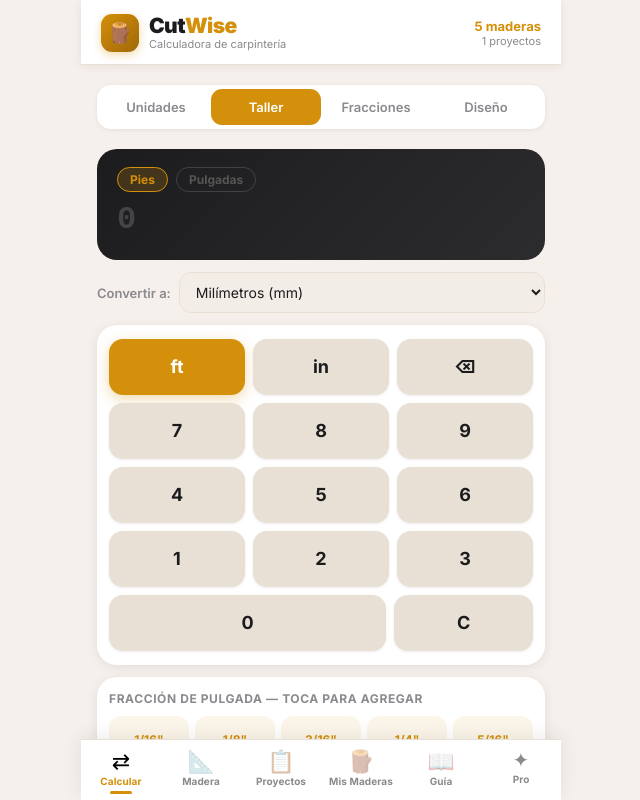
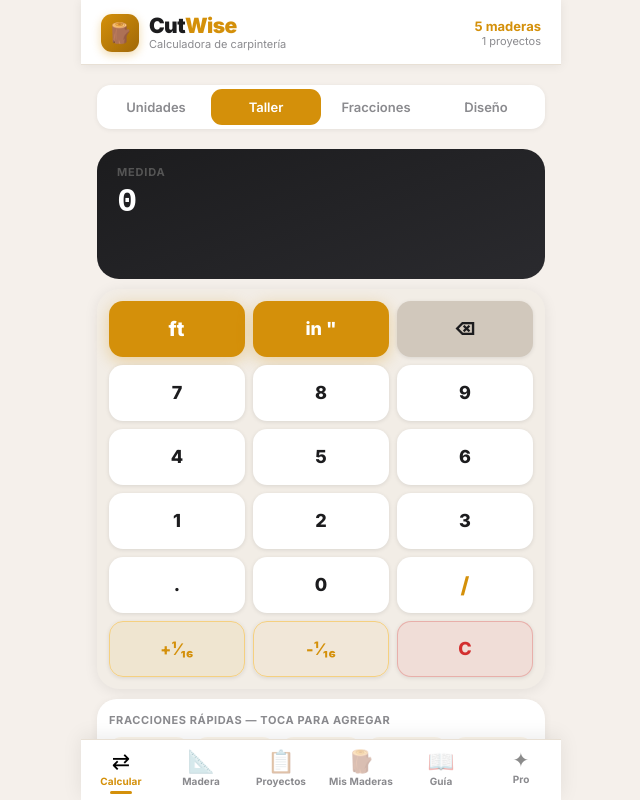
Before and after one commit to viniciomelendez-coder/cutwise, a React (Vite) app: page / in a window 1280 px wide. Both pictures are taken after a click on the button "Taller". Shown: the top 800 px of the page, without its empty margins (319-959 px from the left). Built offline with nearby package versions, Linux system fonts and the light colour scheme; a web font is replaced by a local one.

Commit message:
Update App.jsx

```diff
--- a/src/App.jsx
+++ b/src/App.jsx
@@ -358,198 +358,266 @@ function ResultBox({res,from,to,val}){
   );
 }
 
-// ── MODO TALLER — Calculadora tipo profesional ───────────────
-// Estado de la calculadora: ft / in / num / frac
-// Flujo: presionas dígitos → ft o in → fracción opcional → resultado live
+// ── MODO TALLER — Calculadora profesional ────────────────────
+// Flujo: número → unidad (confirma) → número → unidad → fracción → =
+// Ej: 6 → [ft] → 5 → [in] → [+1/16 x3] → [=]
+// Ej: 3 → [/] → 16 → [in] para fracción manual
 function WorkshopMode(){
-  // Acumuladores
-  const[ftVal,  setFtVal]  = useState("");   // valor de pies actual
-  const[inVal,  setInVal]  = useState("");   // valor de pulgadas actual
-  const[numBuf, setNumBuf] = useState("");   // buffer numérico activo
-  const[fracAdd,setFracAdd]= useState(0);    // fracción seleccionada en pulgadas
-  const[to,     setTo]     = useState("mm");
-  const[mode,   setMode]   = useState("ft"); // "ft" | "in"  — qué unidad está editando
-
-  // Construye el display visual de la medida
-  function buildDisplay(){
-    const parts=[];
-    const f=ftVal||"0";
-    const i=inVal||"0";
-    const fr=fracAdd>0?` ${fracAdd<1?fracAdd*16+"/16":fracAdd+""}`:""
-    if(ftVal)  parts.push(`${f} ft`);
-    if(inVal)  parts.push(`${i}${fr}"`);
-    else if(fracAdd>0&&!inVal) parts.push(`${fr.trim()}`);
-    return parts.length?parts.join(" — "):"0";
-  }
-
-  // Calcula el total en pulgadas decimales
-  function totalInches(){
-    const f=parseFloat(ftVal)||0;
-    const i=parseFloat(inVal)||0;
-    return f*12 + i + fracAdd;
-  }
-
-  const total=totalInches();
-  const hasVal=total>0;
-  const res=hasVal?cvt(total,"in",to):null;
-
-  // Presionar un dígito
-  function pressDigit(d){
-    if(mode==="ft"){
-      const next=(ftVal+d).replace(/^0+/,"")||"0";
-      setFtVal(next==="0"?"":next);
+  const[buf,    setBuf]  = useState("");  // buffer activo (dígitos)
+  const[ftVal,  setFtVal]= useState(0);   // pies confirmados
+  const[inVal,  setInVal]= useState(0);   // pulgadas enteras confirmadas
+  const[fracN,  setFracN]= useState(0);   // numerador fracción acumulada (16avos)
+  const[slashOn,setSlash]= useState(false);// modo fracción manual: num/den
+  const[fracDen,setFracDen]=useState("");  // denominador manual
+  const[fracNum,setFracNum]=useState("");  // numerador manual
+  const[to,     setTo]   = useState("mm");
+  const[entered, setEntered]=useState(false); // si ya se presionó = al menos una vez
+
+  // ── Dígito ─────────────────────────────────────────────────
+  function digit(d){
+    if(slashOn){
+      setFracDen(v=>(v+d).replace(/^0+/,"")||d);
     } else {
-      const next=(inVal+d).replace(/^0+/,"")||"0";
-      setInVal(next==="0"?"":next);
+      setBuf(v=>{
+        if(v==="0") return d;
+        return (v+d).slice(0,6);
+      });
     }
   }
 
-  // Borrar último dígito
+  // ── Confirmar pies ──────────────────────────────────────────
+  function confirmFt(){
+    const n=parseFloat(buf)||0;
+    if(n>0) setFtVal(n);
+    setBuf(""); setSlash(false); setFracDen(""); setFracNum("");
+  }
+
+  // ── Confirmar pulgadas ──────────────────────────────────────
+  function confirmIn(){
+    if(slashOn){
+      // fracción manual: fracNum / fracDen
+      const n=parseFloat(fracNum)||0;
+      const d=parseFloat(fracDen)||1;
+      setFracN(Math.round((n/d)*16)); // convertir a 16avos
+      setSlash(false); setFracDen(""); setFracNum(""); setBuf("");
+    } else {
+      const n=parseFloat(buf)||0;
+      if(n>0) setInVal(n);
+      setBuf(""); setSlash(false);
+    }
+  }
+
+  // ── Slash: iniciar fracción manual ──────────────────────────
+  function slash(){
+    // buf tiene el numerador ya escrito
+    setFracNum(buf||"1");
+    setBuf("");
+    setFracDen("");
+    setSlash(true);
+  }
+
+  // ── +1/16 acumulador ────────────────────────────────────────
+  function addSixteenth(){ setFracN(v=>v+1); }
+  function subSixteenth(){ setFracN(v=>Math.max(0,v-1)); }
+
+  // ── Fracciones rápidas (set directo en 16avos) ───────────────
+  function setFrac16(n16){ setFracN(v=>v===n16?0:n16); }
+
+  // ── Borrar ──────────────────────────────────────────────────
   function backspace(){
-    if(mode==="ft") setFtVal(v=>v.slice(0,-1));
-    else            setInVal(v=>v.slice(0,-1));
+    if(slashOn){ setFracDen(v=>v.slice(0,-1)); return; }
+    if(buf) { setBuf(v=>v.slice(0,-1)); return; }
+    // si buf vacío, borra en orden inverso
+    if(fracN>0){ setFracN(0); return; }
+    if(inVal>0){ setInVal(0); return; }
+    if(ftVal>0){ setFtVal(0); return; }
   }
 
-  // Limpiar todo
+  // ── Limpiar todo ────────────────────────────────────────────
   function clearAll(){
-    setFtVal(""); setInVal(""); setNumBuf("");
-    setFracAdd(0); setMode("ft");
+    setBuf(""); setFtVal(0); setInVal(0); setFracN(0);
+    setSlash(false); setFracDen(""); setFracNum(""); setEntered(false);
   }
 
-  // Cambiar a modo in
-  function pressFt(){ setMode("ft"); }
-  function pressIn(){ setMode("in"); }
-
-  // Seleccionar fracción — toggle
-  function pressFrac(f){
-    setFracAdd(prev=>prev===f?0:f);
-    setMode("in");
+  // ── Calcular total ──────────────────────────────────────────
+  const fracInches = fracN/16;
+  const totalIn    = ftVal*12 + inVal + fracInches;
+  const hasVal     = totalIn>0;
+  const res        = hasVal ? cvt(totalIn,"in",to) : null;
+
+  // ── Display de la medida construida ─────────────────────────
+  function displayStr(){
+    const parts=[];
+    if(ftVal>0) parts.push(`${ftVal} ft`);
+    if(inVal>0||fracN>0){
+      let s=inVal>0?`${inVal}`:"";
+      if(fracN>0){
+        // simplify fraction
+        const g=gcd(fracN,16);
+        s+=(s?" ":"")+`${fracN/g}/${16/g}"`;
+      } else { s+='"'; }
+      parts.push(s);
+    }
+    return parts.length ? parts.join(" ") : "0";
   }
 
-  // Estilo de botón base
-  function btn(label, onPress, opts={}){
-    const{big,accent,dark,active,small}=opts;
+  // ── Display del buffer activo ────────────────────────────────
+  function bufDisplay(){
+    if(slashOn) return fracNum+(fracDen?`/${fracDen}`:"/_");
+    return buf||"";
+  }
+
+  // ── Botón helper ────────────────────────────────────────────
+  function Btn({label, onPress, amber, gray, active, small, wide, style:st}){
     return(
-      <button key={label} onPointerDown={e=>{e.preventDefault();onPress();}}
+      <button onPointerDown={e=>{e.preventDefault();onPress();}}
         style={{
-          height: big?72:56, borderRadius:14,
-          fontSize: small?13:big?22:18,
-          fontWeight:700, border:"none", cursor:"pointer",
-          background: active?C.amber:accent?C.amber:dark?"#2C2C2E":"#E8E0D5",
-          color: active||accent?C.white:dark?"#EDE8DC":C.ink1,
-          boxShadow: active||accent?`0 4px 14px ${C.amber}55`:"0 1px 3px rgba(0,0,0,0.08)",
-          transition:"all .1s", display:"flex", alignItems:"center",
-          justifyContent:"center", lineHeight:1, userSelect:"none",
-          WebkitUserSelect:"none",
+          borderRadius:14, border:"none", cursor:"pointer",
+          fontWeight:800, lineHeight:1,
+          userSelect:"none", WebkitUserSelect:"none",
+          display:"flex", alignItems:"center", justifyContent:"center",
+          fontSize: small?13:wide?17:18,
+          height: wide?64:56,
+          background: active||amber ? C.amber : gray ? "#D1C8BC" : C.white,
+          color: active||amber ? C.white : C.ink1,
+          boxShadow: active||amber ? `0 4px 16px ${C.amber}55` : "0 1px 4px rgba(0,0,0,0.1)",
+          transition:"transform .08s, box-shadow .08s",
+          ...(st||{}),
         }}>
         {label}
       </button>
     );
   }
 
-  const FRACS=[
-    [1/16,"1/16\""],[1/8,"1/8\""],[3/16,"3/16\""],[1/4,"1/4\""],
-    [5/16,"5/16\""],[3/8,"3/8\""],[7/16,"7/16\""],[1/2,"1/2\""],
-    [9/16,"9/16\""],[5/8,"5/8\""],[11/16,"11/16\""],[3/4,"3/4\""],
-    [13/16,"13/16\""],[7/8,"7/8\""],[15/16,"15/16\""],
+  const QUICK_FRACS=[
+    [1,"1/16\""],[2,"1/8\""],[3,"3/16\""],[4,"1/4\""],
+    [6,"3/8\""],[8,"1/2\""],[10,"5/8\""],[12,"3/4\""],[14,"7/8\""],
   ];
 
   return(
-    <div style={{userSelect:"none"}}>
-
-      {/* PANTALLA */}
-      <div style={{background:`linear-gradient(135deg,#1C1C1E,#2C2C2E)`,borderRadius:20,padding:"18px 20px",marginBottom:12,minHeight:110}}>
-        {/* Modo activo */}
-        <div style={{display:"flex",gap:8,marginBottom:10}}>
-          {[["ft","Pies"],["in","Pulgadas"]].map(([m,l])=>(
-            <div key={m} style={{padding:"4px 12px",borderRadius:20,background:mode===m?`${C.amber}33`:"transparent",border:`1px solid ${mode===m?C.amber:"rgba(255,255,255,0.15)"}`,color:mode===m?C.amber:"#555",fontSize:12,fontWeight:700}}>
-              {l}
-            </div>
-          ))}
-        </div>
-        {/* Display principal */}
-        <div style={{fontSize:32,fontWeight:900,color:C.white,fontFamily:"monospace",letterSpacing:-1,lineHeight:1.1,minHeight:40}}>
-          {ftVal&&<span>{ftVal}<span style={{fontSize:18,color:"#888",marginLeft:3}}>ft</span>{" "}</span>}
-          {inVal&&<span>{inVal}<span style={{fontSize:18,color:"#888"}}>″</span></span>}
-          {fracAdd>0&&<span style={{color:C.amber,fontSize:24}}>{" "}{FRACS.find(([v])=>v===fracAdd)?.[1]||""}</span>}
-          {!ftVal&&!inVal&&fracAdd===0&&<span style={{color:"#444"}}>0</span>}
-        </div>
-        {/* Resultado live */}
+    <div style={{userSelect:"none",WebkitUserSelect:"none"}}>
+
+      {/* ── PANTALLA ─────────────────────────────────────────── */}
+      <div style={{background:"linear-gradient(160deg,#1C1C1E,#2A2A2E)",borderRadius:22,padding:"16px 20px 14px",marginBottom:10,minHeight:130,position:"relative"}}>
+
+        {/* Medida construida */}
+        <div style={{fontSize:11,color:"#555",fontWeight:700,letterSpacing:.8,textTransform:"uppercase",marginBottom:6}}>
+          Medida
+        </div>
+        <div style={{fontSize:34,fontWeight:900,color:C.white,fontFamily:"monospace",letterSpacing:-0.5,lineHeight:1,minHeight:42}}>
+          {displayStr()}
+        </div>
+
+        {/* Buffer activo */}
+        {(buf||slashOn)&&(
+          <div style={{marginTop:8,display:"inline-flex",alignItems:"center",gap:6,background:"rgba(212,144,10,0.2)",borderRadius:10,padding:"4px 12px",border:`1px solid ${C.amber}55`}}>
+            <span style={{fontSize:13,color:C.amber,fontWeight:700}}>Ingresando:</span>
+            <span style={{fontSize:15,color:C.amber,fontFamily:"monospace",fontWeight:800}}>{bufDisplay()}</span>
+          </div>
+        )}
+
+        {/* Resultados live */}
         {hasVal&&(
-          <div style={{marginTop:8,display:"flex",gap:16,flexWrap:"wrap"}}>
-            <span style={{fontSize:13,color:C.amber,fontFamily:"monospace",fontWeight:700}}>{fmt(total,4)}"</span>
-            <span style={{fontSize:13,color:"#5B9BD5",fontFamily:"monospace"}}>{fmt(cvt(total,"in","mm"),2)} mm</span>
-            <span style={{fontSize:13,color:"#6DBF82",fontFamily:"monospace"}}>{fmt(cvt(total,"in","cm"),3)} cm</span>
-            <span style={{fontSize:13,color:"#E8956D",fontFamily:"monospace"}}>{toFrac(total,16)}</span>
+          <div style={{marginTop:10,display:"flex",gap:12,flexWrap:"wrap"}}>
+            <span style={{fontSize:12,color:"#888",fontFamily:"monospace"}}>{fmt(totalIn,4)}"</span>
+            <span style={{fontSize:12,color:"#5B9BD5",fontFamily:"monospace"}}>{fmt(cvt(totalIn,"in","mm"),2)} mm</span>
+            <span style={{fontSize:12,color:"#6DBF82",fontFamily:"monospace"}}>{fmt(cvt(totalIn,"in","cm"),3)} cm</span>
+            <span style={{fontSize:12,color:"#E8956D",fontFamily:"monospace"}}>{fmt(cvt(totalIn,"in","ft"),4)} ft dec</span>
           </div>
         )}
       </div>
 
-      {/* SELECTOR DE CONVERSIÓN */}
-      <div style={{display:"flex",gap:8,marginBottom:12,alignItems:"center"}}>
-        <span style={{fontSize:13,color:C.ink3,fontWeight:600,whiteSpace:"nowrap"}}>Convertir a:</span>
-        <select value={to} onChange={e=>setTo(e.target.value)}
-          style={{...K.sel,flex:1,padding:"10px 12px",fontSize:14}}>
-          {UNITS.map(u=><option key={u} value={u}>{UL[u]} ({US[u]})</option>)}
-        </select>
-      </div>
-
-      {/* RESULTADO CONVERSIÓN */}
+      {/* ── RESULTADO CONVERSIÓN ──────────────────────────────── */}
       {hasVal&&res!==null&&(
-        <div style={{background:`linear-gradient(135deg,${C.amber},#A06808)`,borderRadius:16,padding:"14px 20px",textAlign:"center",marginBottom:12,boxShadow:`0 6px 20px ${C.amber}44`}}>
-          <div style={{fontSize:13,color:"rgba(255,255,255,.7)",marginBottom:2}}>{fmt(total,4)}" =</div>
-          <div style={{fontSize:42,fontWeight:900,color:C.white,letterSpacing:-1.5,lineHeight:1}}>{fmt(res,4)}</div>
-          <div style={{fontSize:16,color:"rgba(255,255,255,.8)",marginTop:3}}>{UL[to]}</div>
+        <div style={{background:`linear-gradient(135deg,${C.amber},#A06808)`,borderRadius:18,padding:"14px 20px",textAlign:"center",marginBottom:10,boxShadow:`0 6px 22px ${C.amber}44`,display:"flex",justifyContent:"space-between",alignItems:"center"}}>
+          <div style={{textAlign:"left"}}>
+            <div style={{fontSize:11,color:"rgba(255,255,255,.6)",fontWeight:700,marginBottom:2}}>RESULTADO EN</div>
+            <select value={to} onChange={e=>setTo(e.target.value)}
+              style={{background:"transparent",border:"none",color:C.white,fontSize:15,fontWeight:700,outline:"none",cursor:"pointer"}}>
+              {UNITS.map(u=><option key={u} value={u} style={{background:"#1C1C1E"}}>{UL[u]}</option>)}
+            </select>
+          </div>
+          <div style={{textAlign:"right"}}>
+            <div style={{fontSize:40,fontWeight:900,color:C.white,letterSpacing:-1.5,lineHeight:1}}>{fmt(res,4)}</div>
+            <div style={{fontSize:13,color:"rgba(255,255,255,.7)"}}>{US[to]}</div>
+          </div>
         </div>
       )}
 
-      {/* TECLADO NUMÉRICO */}
-      <div style={{background:C.white,borderRadius:20,padding:"14px 12px",boxShadow:"0 2px 12px rgba(0,0,0,0.08)",marginBottom:12}}>
-        {/* Fila modo ft/in + borrar */}
+      {/* ── TECLADO PRINCIPAL ──────────────────────────────────── */}
+      <div style={{background:C.field,borderRadius:22,padding:"12px",boxShadow:"0 2px 14px rgba(0,0,0,0.08)",marginBottom:10}}>
+
+        {/* Fila 1: ft  in  ⌫ */}
         <div style={{display:"grid",gridTemplateColumns:"1fr 1fr 1fr",gap:8,marginBottom:8}}>
-          {btn("ft", pressFt, {active:mode==="ft",dark:false})}
-          {btn("in", pressIn, {active:mode==="in",dark:false})}
-          {btn("⌫", backspace, {dark:false})}
-        </div>
-        {/* Dígitos 7-8-9 */}
+          <Btn label="ft" onPress={confirmFt} amber style={{fontSize:20,letterSpacing:1}}/>
+          <Btn label='in "' onPress={confirmIn} amber style={{fontSize:18}}/>
+          <Btn label="⌫" onPress={backspace} gray/>
+        </div>
+
+        {/* Fila 2: 7 8 9 */}
         <div style={{display:"grid",gridTemplateColumns:"1fr 1fr 1fr",gap:8,marginBottom:8}}>
-          {["7","8","9"].map(d=>btn(d,()=>pressDigit(d)))}
-        </div>
-        {/* Dígitos 4-5-6 */}
+          {["7","8","9"].map(d=><Btn key={d} label={d} onPress={()=>digit(d)}/>)}
+        </div>
+        {/* Fila 3: 4 5 6 */}
         <div style={{display:"grid",gridTemplateColumns:"1fr 1fr 1fr",gap:8,marginBottom:8}}>
-          {["4","5","6"].map(d=>btn(d,()=>pressDigit(d)))}
-        </div>
-        {/* Dígitos 1-2-3 */}
+          {["4","5","6"].map(d=><Btn key={d} label={d} onPress={()=>digit(d)}/>)}
+        </div>
+        {/* Fila 4: 1 2 3 */}
         <div style={{display:"grid",gridTemplateColumns:"1fr 1fr 1fr",gap:8,marginBottom:8}}>
-          {["1","2","3"].map(d=>btn(d,()=>pressDigit(d)))}
-        </div>
-        {/* 0 + C */}
-        <div style={{display:"grid",gridTemplateColumns:"2fr 1fr",gap:8}}>
-          {btn("0", ()=>pressDigit("0"), {big:false})}
-          {btn("C", clearAll, {accent:false, dark:false})}
-        </div>
-      </div>
-
-      {/* FRACCIONES */}
-      <div style={{background:C.white,borderRadius:20,padding:"14px 12px",boxShadow:"0 2px 12px rgba(0,0,0,0.08)"}}>
-        <div style={{fontSize:12,fontWeight:700,color:C.ink3,textTransform:"uppercase",letterSpacing:.6,marginBottom:10}}>
-          Fracción de pulgada — toca para agregar
+          {["1","2","3"].map(d=><Btn key={d} label={d} onPress={()=>digit(d)}/>)}
+        </div>
+        {/* Fila 5: . 0 / */}
+        <div style={{display:"grid",gridTemplateColumns:"1fr 1fr 1fr",gap:8,marginBottom:8}}>
+          <Btn label="." onPress={()=>{ if(!buf.includes(".")) digit("."); }}/>
+          <Btn label="0" onPress={()=>digit("0")}/>
+          <Btn label="/" onPress={slash} style={{fontSize:22,color:C.amber}}/>
+        </div>
+
+        {/* Fila 6: +1/16  -1/16  C */}
+        <div style={{display:"grid",gridTemplateColumns:"1fr 1fr 1fr",gap:8}}>
+          <Btn label={`+¹⁄₁₆`} onPress={addSixteenth}
+            style={{background:`${C.amber}18`,color:C.amber,border:`1.5px solid ${C.amberBd}`,fontSize:16}}/>
+          <Btn label={`-¹⁄₁₆`} onPress={subSixteenth}
+            style={{background:`${C.amber}10`,color:C.amber,border:`1.5px solid ${C.amberBd}`,fontSize:16}}/>
+          <Btn label="C" onPress={clearAll} style={{background:`${C.red}15`,color:C.red,border:`1.5px solid ${C.red}44`}}/>
+        </div>
+
+        {/* Contador de 16avos activo */}
+        {fracN>0&&(
+          <div style={{marginTop:10,textAlign:"center",padding:"8px",background:C.amberBg,borderRadius:10,border:`1px solid ${C.amberBd}`}}>
+            <span style={{fontSize:13,color:C.amber,fontWeight:700,fontFamily:"monospace"}}>
+              +{fracN}/16" = {fmt(fracN/16,4)}"
+              {" — "}{(()=>{const g=gcd(fracN,16);return `${fracN/g}/${16/g}"`})()}
+            </span>
+          </div>
+        )}
+      </div>
+
+      {/* ── FRACCIONES RÁPIDAS ─────────────────────────────────── */}
+      <div style={{background:C.white,borderRadius:20,padding:"14px 12px",boxShadow:"0 1px 8px rgba(0,0,0,0.06)"}}>
+        <div style={{fontSize:11,fontWeight:700,color:C.ink3,textTransform:"uppercase",letterSpacing:.6,marginBottom:10}}>
+          Fracciones rápidas — toca para agregar
         </div>
         <div style={{display:"grid",gridTemplateColumns:"repeat(5,1fr)",gap:6}}>
-          {FRACS.map(([v,l])=>(
-            <button key={l} onPointerDown={e=>{e.preventDefault();pressFrac(v);}}
-              style={{height:48,borderRadius:12,fontSize:12,fontWeight:700,border:"none",cursor:"pointer",
-                background:fracAdd===v?C.amber:`${C.amber}15`,
-                color:fracAdd===v?C.white:C.amber,
-                boxShadow:fracAdd===v?`0 3px 10px ${C.amber}44`:"none",
-                transition:"all .15s",userSelect:"none",WebkitUserSelect:"none",lineHeight:1.2,padding:"4px 2px"}}>
-              {l}
+          {QUICK_FRACS.map(([n16,label])=>(
+            <button key={label} onPointerDown={e=>{e.preventDefault();setFrac16(n16);}}
+              style={{height:50,borderRadius:12,fontSize:12,fontWeight:700,border:"none",cursor:"pointer",
+                background:fracN===n16?C.amber:`${C.amber}14`,
+                color:fracN===n16?C.white:C.amber,
+                boxShadow:fracN===n16?`0 3px 10px ${C.amber}44`:"none",
+                transition:"all .12s",userSelect:"none",WebkitUserSelect:"none",lineHeight:1.2,padding:"4px 2px"}}>
+              {label}
             </button>
           ))}
-          <button onPointerDown={e=>{e.preventDefault();setFracAdd(0);}}
-            style={{height:48,borderRadius:12,fontSize:12,fontWeight:700,border:`1.5px solid ${C.border}`,cursor:"pointer",background:fracAdd===0?C.field:"transparent",color:C.ink3,userSelect:"none",WebkitUserSelect:"none"}}>
-            ✕ Sin
+          <button onPointerDown={e=>{e.preventDefault();setFracN(0);}}
+            style={{height:50,borderRadius:12,fontSize:12,fontWeight:700,border:`1.5px solid ${C.border}`,cursor:"pointer",
+              background:fracN===0?C.field:"transparent",color:C.ink3,
+              userSelect:"none",WebkitUserSelect:"none"}}>
+            ✕ 0
           </button>
+        </div>
+        <div style={{marginTop:10,fontSize:12,color:C.ink4,textAlign:"center"}}>
+          También puedes escribir fracción manual: escribe numerador → <span style={{color:C.amber,fontWeight:700}}>/</span> → denominador → <span style={{color:C.amber,fontWeight:700}}>in</span>
         </div>
       </div>
     </div>
```
